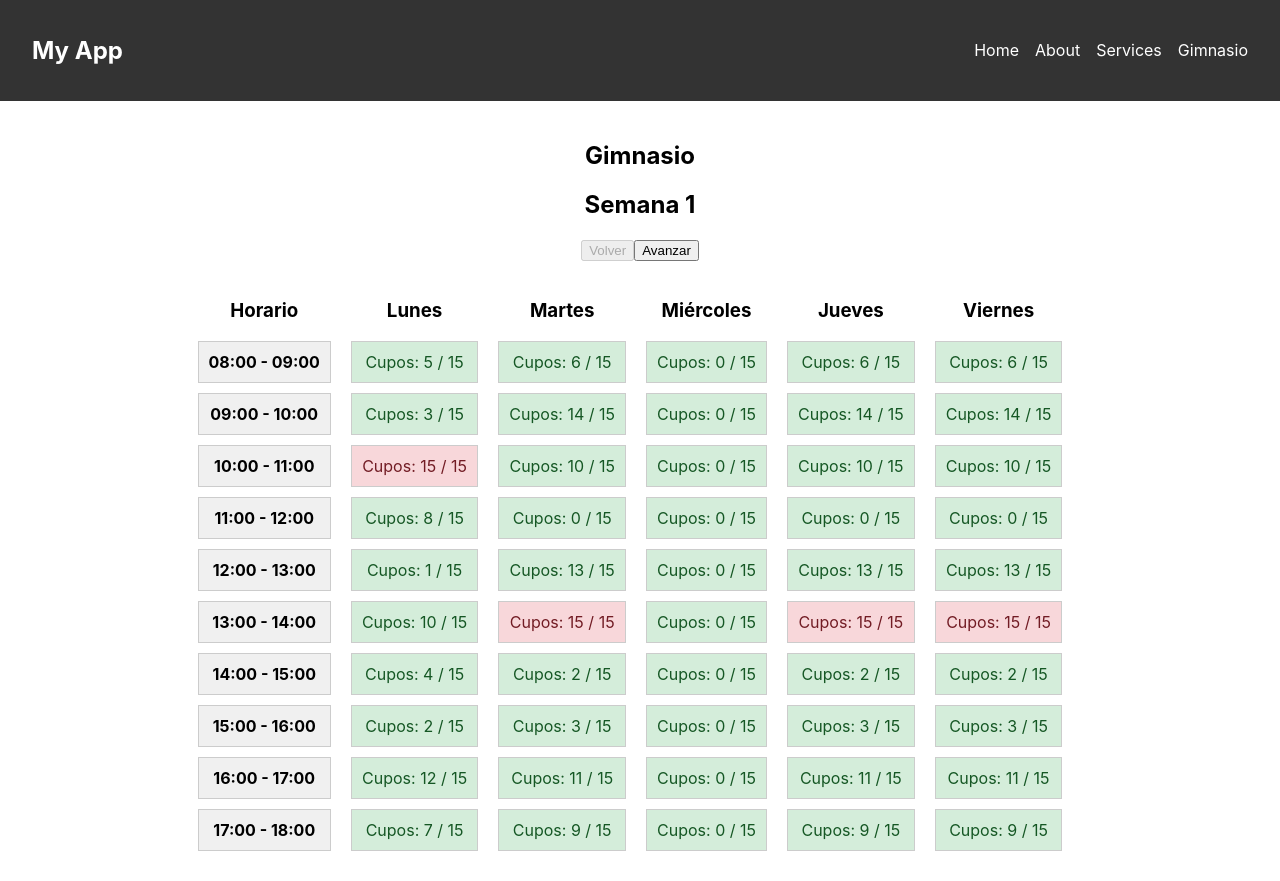
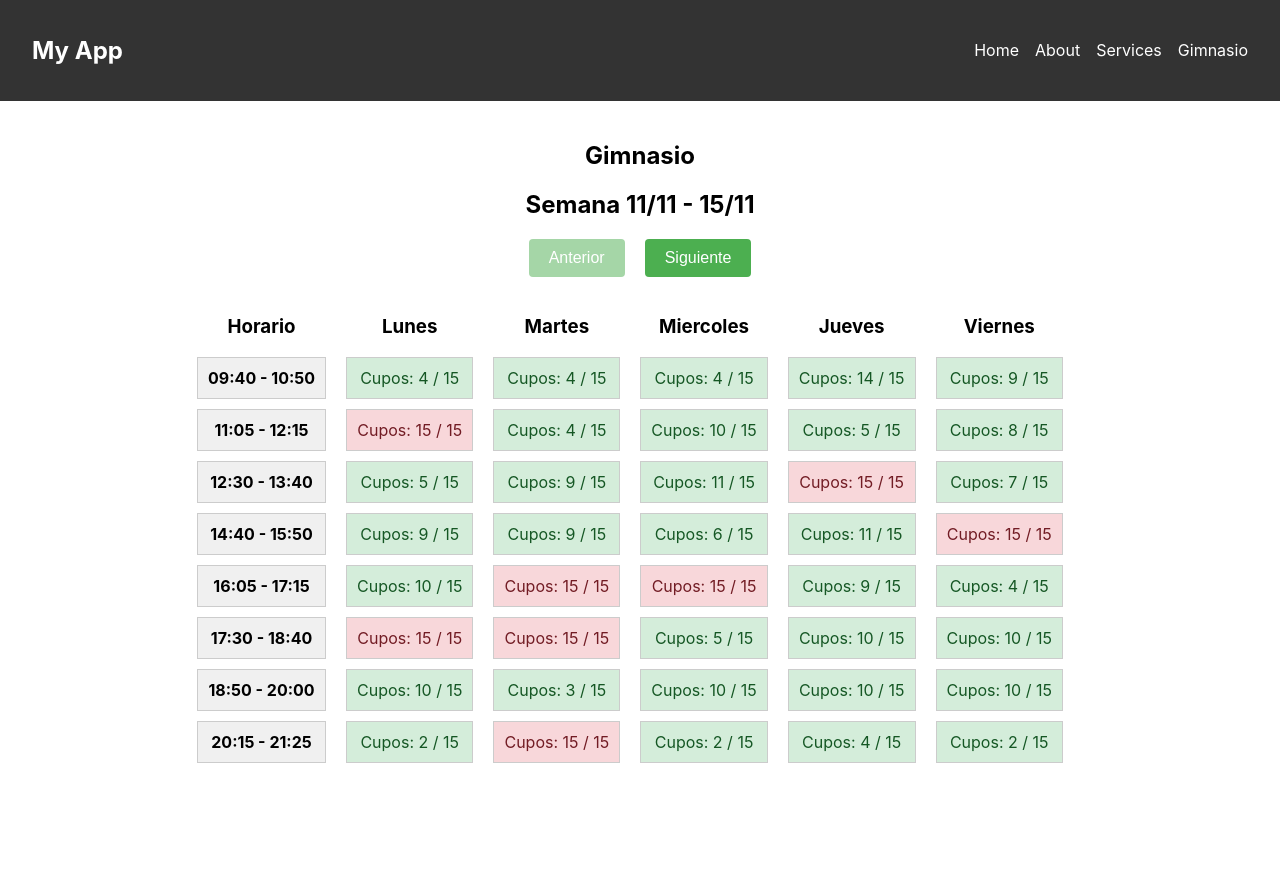
Before and after one commit to m3122/defider, a React (Create React App) app: page /gimnasio in a window 1280 px wide. After the commit the page ends 800 px from the top, so only its background shows below. Built offline with nearby package versions, Linux system fonts and the light colour scheme.

Commit message:
added css for calendario

```diff
--- a/public/cupos.json
+++ b/public/cupos.json
@@ -1,62 +1,52 @@
 {
   "Lunes": {
-      "08:00 - 09:00": 5,
-      "09:00 - 10:00": 3,
-      "10:00 - 11:00": 15,
-      "11:00 - 12:00": 8,
-      "12:00 - 13:00": 1,
-      "13:00 - 14:00": 10,
-      "14:00 - 15:00": 4,
-      "15:00 - 16:00": 2,
-      "16:00 - 17:00": 12,
-      "17:00 - 18:00": 7
+    "09:40 - 10:50": 4,
+    "11:05 - 12:15": 15,
+    "12:30 - 13:40": 5,
+    "14:40 - 15:50": 9,
+    "16:05 - 17:15": 10,
+    "17:30 - 18:40": 15,
+    "18:50 - 20:00": 10,
+    "20:15 - 21:25": 2
   },
   "Martes": {
-      "08:00 - 09:00": 6,
-      "09:00 - 10:00": 14,
-      "10:00 - 11:00": 10,
-      "11:00 - 12:00": 0,
-      "12:00 - 13:00": 13,
-      "13:00 - 14:00": 15,
-      "14:00 - 15:00": 2,
-      "15:00 - 16:00": 3,
-      "16:00 - 17:00": 11,
-      "17:00 - 18:00": 9
+    "09:40 - 10:50": 4,
+    "11:05 - 12:15": 4,
+    "12:30 - 13:40": 9,
+    "14:40 - 15:50": 9,
+    "16:05 - 17:15": 15,
+    "17:30 - 18:40": 15,
+    "18:50 - 20:00": 3,
+    "20:15 - 21:25": 15
   },
   "Miercoles": {
-        "08:00 - 09:00": 6,
-        "09:00 - 10:00": 14,
-        "10:00 - 11:00": 10,
-        "11:00 - 12:00": 0,
-        "12:00 - 13:00": 13,
-        "13:00 - 14:00": 15,
-        "14:00 - 15:00": 2,
-        "15:00 - 16:00": 3,
-        "16:00 - 17:00": 11,
-        "17:00 - 18:00": 9
+    "09:40 - 10:50": 4,
+    "11:05 - 12:15": 10,
+    "12:30 - 13:40": 11,
+    "14:40 - 15:50": 6,
+    "16:05 - 17:15": 15,
+    "17:30 - 18:40": 5,
+    "18:50 - 20:00": 10,
+    "20:15 - 21:25": 2
     },
   "Jueves": {
-        "08:00 - 09:00": 6,
-        "09:00 - 10:00": 14,
-        "10:00 - 11:00": 10,
-        "11:00 - 12:00": 0,
-        "12:00 - 13:00": 13,
-        "13:00 - 14:00": 15,
-        "14:00 - 15:00": 2,
-        "15:00 - 16:00": 3,
-        "16:00 - 17:00": 11,
-        "17:00 - 18:00": 9
+    "09:40 - 10:50": 14,
+    "11:05 - 12:15": 5,
+    "12:30 - 13:40": 15,
+    "14:40 - 15:50": 11,
+    "16:05 - 17:15": 9,
+    "17:30 - 18:40": 10,
+    "18:50 - 20:00": 10,
+    "20:15 - 21:25": 4
   },
   "Viernes": {
-        "08:00 - 09:00": 6,
-        "09:00 - 10:00": 14,
-        "10:00 - 11:00": 10,
-        "11:00 - 12:00": 0,
-        "12:00 - 13:00": 13,
-        "13:00 - 14:00": 15,
-        "14:00 - 15:00": 2,
-        "15:00 - 16:00": 3,
-        "16:00 - 17:00": 11,
-        "17:00 - 18:00": 9
+    "09:40 - 10:50": 9,
+    "11:05 - 12:15": 8,
+    "12:30 - 13:40": 7,
+    "14:40 - 15:50": 15,
+    "16:05 - 17:15": 4,
+    "17:30 - 18:40": 10,
+    "18:50 - 20:00": 10,
+    "20:15 - 21:25": 2
       }
 }
--- a/src/components/Gimnasio/Calendario.js
+++ b/src/components/Gimnasio/Calendario.js
@@ -4,18 +4,16 @@ import './CalendarioSemanal.css';
 const urlsJson = ['/cupos.json', '/cupos_alt.json'];
 
 function CalendarioSemanal() {
-  const diasSemana = ['Lunes', 'Martes', 'Miércoles', 'Jueves', 'Viernes'];
+  const diasSemana = ['Lunes', 'Martes', 'Miercoles', 'Jueves', 'Viernes'];
   const bloquesHorario = [
-    '08:00 - 09:00',
-    '09:00 - 10:00',
-    '10:00 - 11:00',
-    '11:00 - 12:00',
-    '12:00 - 13:00',
-    '13:00 - 14:00',
-    '14:00 - 15:00',
-    '15:00 - 16:00',
-    '16:00 - 17:00',
-    '17:00 - 18:00'
+    '09:40 - 10:50',
+    '11:05 - 12:15',
+    '12:30 - 13:40',
+    '14:40 - 15:50',
+    '16:05 - 17:15',
+    '17:30 - 18:40',
+    '18:50 - 20:00',
+    '20:15 - 21:25'
   ];
 
   const [contadores, setContadores] = useState({});
@@ -24,7 +22,7 @@ function CalendarioSemanal() {
   const [selectedDia, setSelectedDia] = useState(null);
   const [selectedBloque, setSelectedBloque] = useState(null);
 
-  const semanaTitulo = jsonIndex === 0 ? 'Semana 1' : 'Semana 2';
+  const semanaTitulo = jsonIndex === 0 ? 'Semana 11/11 - 15/11' : 'Semana 18/11 - 22/11';
 
   useEffect(() => {
     fetch(urlsJson[jsonIndex])
@@ -76,12 +74,13 @@ function CalendarioSemanal() {
   return (
     <div>
       <h2>{semanaTitulo}</h2>
-      <button onClick={retrocederJSON} disabled={jsonIndex === 0}>
-        Volver
+      <button className="boton-navegacion" onClick={retrocederJSON} disabled={jsonIndex === 0}>
+        Anterior
       </button>
-      <button onClick={avanzarJSON} disabled={jsonIndex === urlsJson.length - 1}>
-        Avanzar
+      <button className="boton-navegacion" onClick={avanzarJSON} disabled={jsonIndex === urlsJson.length - 1}>
+        Siguiente
       </button>
+
 
       <div className="calendario-semanal">
         <div className="horarios">
@@ -120,8 +119,8 @@ function CalendarioSemanal() {
             <p>
               ¿Deseas agendar tu hora para el <b>{selectedDia}</b> en el bloque <b>{selectedBloque}</b>?
             </p>
-            <button onClick={cerrarModal}>Cancelar</button>
-            <button onClick={confirmarIncremento}>Aceptar</button>
+            <button className="cancelar" onClick={cerrarModal}>Cancelar</button>
+            <button className="aceptar" onClick={confirmarIncremento}>Aceptar</button>
           </div>
         </div>
       )}
--- a/src/components/Gimnasio/CalendarioSemanal.css
+++ b/src/components/Gimnasio/CalendarioSemanal.css
@@ -62,4 +62,48 @@
   padding: 20px;
   border-radius: 5px;
   box-shadow: 0 2px 10px rgba(0, 0, 0, 0.2);
+  text-align: center;
 }
+
+.modal button {
+  padding: 10px 20px;
+  margin: 10px 5px; /* Separación entre botones */
+  border: none;
+  border-radius: 4px;
+  cursor: pointer;
+  font-size: 16px;
+}
+
+.modal button.aceptar {
+  background-color: #4caf50; /* Verde */
+  color: white;
+}
+
+.modal button.cancelar {
+  background-color: #d3d3d3; /* Gris */
+  color: #333;
+}
+
+.modal button:hover {
+  opacity: 0.9;
+}
+
+.boton-navegacion {
+  padding: 10px 20px;
+  margin: 0 10px; /* Espacio entre los botones */
+  background-color: #4caf50; /* Verde */
+  color: white;
+  border: none;
+  border-radius: 4px;
+  cursor: pointer;
+  font-size: 16px;
+}
+
+.boton-navegacion:disabled {
+  background-color: #a5d6a7; /* Verde claro para indicar estado deshabilitado */
+  cursor: not-allowed;
+}
+
+.boton-navegacion:hover:enabled {
+  opacity: 0.9; /* Efecto hover solo cuando el botón está habilitado */
+}
```
Also changed, not shown: public/cupos_alt.json (+40 -50 lines). Lines whose indentation alone changed are shown as unchanged.
